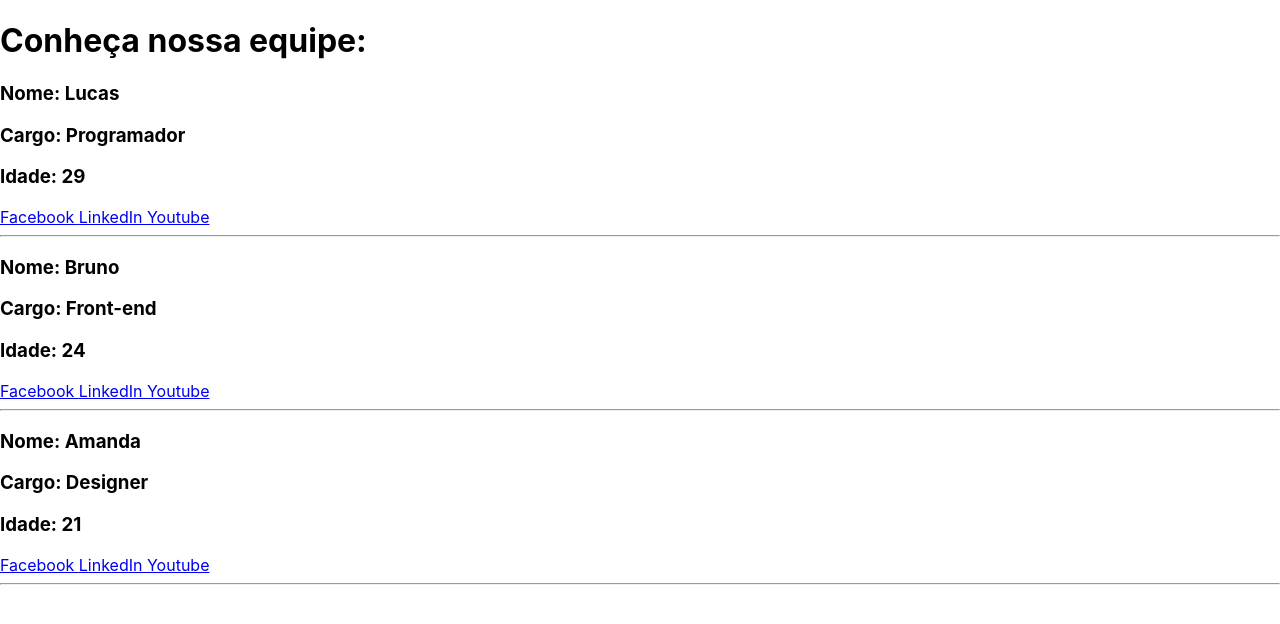
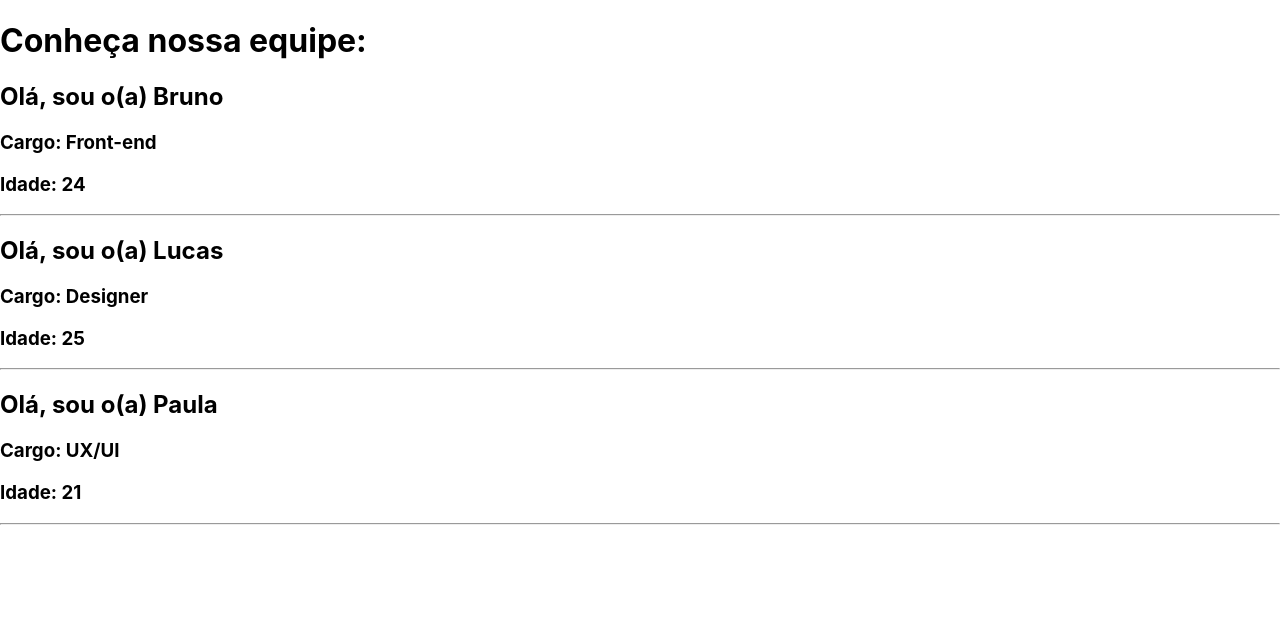
Before and after one commit to brunoseiji/Curso-React-Udemy, a React (Create React App) app: page / in a window 1280 px wide. Shown: the top 624 px of the page. Built offline with nearby package versions, Linux system fonts and the light colour scheme.

Commit message:
Aplicando Class component

```diff
--- a/src/App.js
+++ b/src/App.js
@@ -1,43 +1,35 @@
-import React from 'react';
+import React, { Component } from 'react';
 
-
-const Equipe = (props) => {
+class Equipe extends Component {
+    render() {
         return(
             <div>
-            <Sobre nome={props.nome} cargo={props.cargo} idade={props.idade}/>
-            <Social fb={props.facebook} linkedin={props.linkedin} youtube={props.youtube}/>
+                <Sobre nome={this.props.nome} cargo={this.props.cargo} idade={this.props.idade}/>
                 <hr/>
-        </div>
-    )
-}
-
-const Sobre = (props) => {
-    return(
-        <div>
-            <h3>Nome: {props.nome}</h3>
-            <h3>Cargo: {props.cargo}</h3>
-            <h3>Idade: {props.idade}</h3>
             </div>
         );
     }
+}
 
-const Social = (props) => {
+class Sobre extends Component {
+    render() {
         return(
             <div>
-            <a href={props.fb}>Facebook </a>
-            <a href={props.linkedin}>LinkedIn </a>
-            <a href={props.youtube}>Youtube </a>
+                <h2>Olá, sou o(a) {this.props.nome}</h2>
+                <h3>Cargo: {this.props.cargo}</h3>
+                <h3>Idade: {this.props.idade}</h3>
             </div>
-    )
+        );
+    }
 }
 
 function App() {
-    return(
+    return (
         <div>
-            <h1>Conheça nossa equipe: </h1>
-            <Equipe nome="Lucas" cargo="Programador" idade="29" facebook="https://www.facebook.com" linkedin="https://www.linkedin.com" youtube="https://www.youtube.com"/>
-            <Equipe nome="Bruno" cargo="Front-end" idade="24" facebook="https://www.facebook.com" linkedin="https://www.linkedin.com" youtube="https://www.youtube.com"/>
-            <Equipe nome="Amanda" cargo="Designer" idade="21" facebook="https://www.facebook.com" linkedin="https://www.linkedin.com" youtube="https://www.youtube.com"/>
+            <h1>Conheça nossa equipe:</h1>
+            <Equipe nome="Bruno" cargo="Front-end" idade="24"/>
+            <Equipe nome="Lucas" cargo="Designer" idade="25"/>
+            <Equipe nome="Paula" cargo="UX/UI" idade="21"/>
         </div>
     )
 }
```
Also changed, not shown: 1 other file (tests, documents, lock files or other folders). Lines whose indentation alone changed are shown as unchanged.
